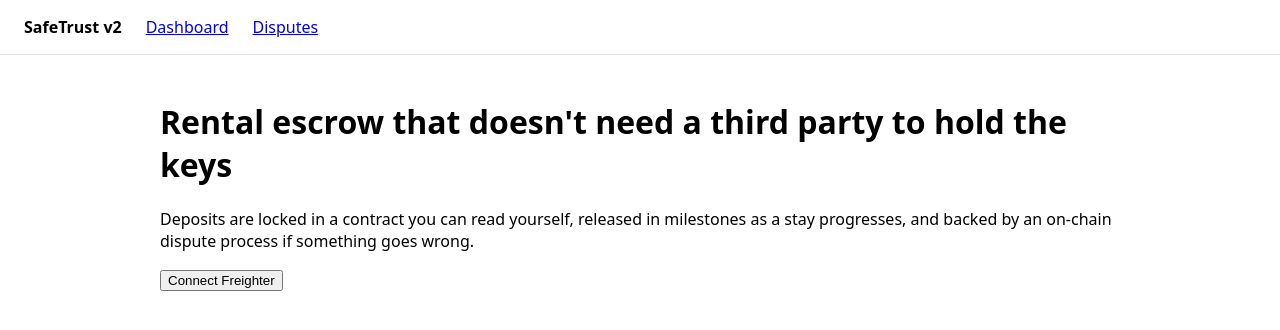
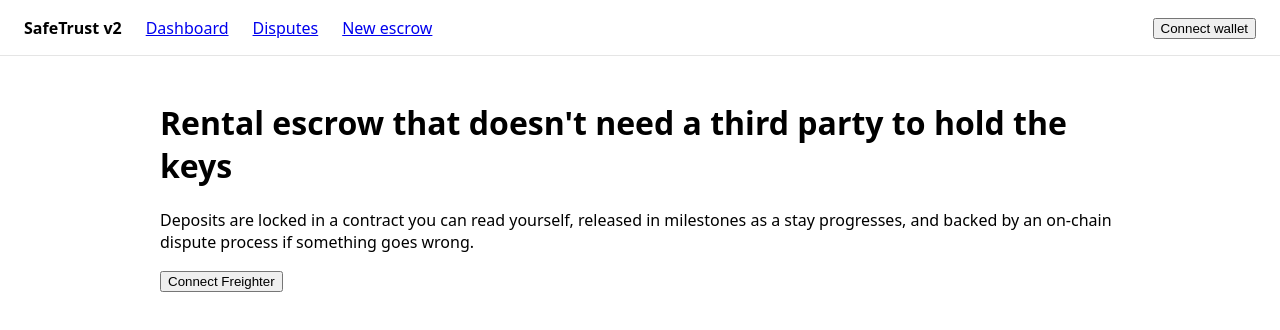
Before and after one commit to Anchorhold-stellar/frontend-, a Next.js app: page / in a window 1280 px wide. Shown: the top 330 px of the page. Built offline with nearby package versions, Linux system fonts and the light colour scheme; no server answers.

Commit message:
feat(nav): show connected wallet in the top nav
Adds a compact NavWallet control (connect/disconnect + truncated
address) to the global nav so wallet state is visible from every
page, plus a "New escrow" link ahead of the creation flow.

```diff
--- a/app/layout.tsx
+++ b/app/layout.tsx
@@ -1,5 +1,6 @@
 import type { ReactNode } from "react";
 import { WalletProvider } from "../lib/wallet-context";
+import { NavWallet } from "../components/NavWallet";
 
 export const metadata = {
   title: "SafeTrust v2",
@@ -14,6 +15,7 @@ export default function RootLayout({ children }: { children: ReactNode }) {
           <nav
             style={{
               display: "flex",
+              alignItems: "center",
               gap: 24,
               padding: "16px 24px",
               borderBottom: "1px solid #e5e5e5",
@@ -22,6 +24,10 @@ export default function RootLayout({ children }: { children: ReactNode }) {
             <strong>SafeTrust v2</strong>
             <a href="/dashboard">Dashboard</a>
             <a href="/disputes">Disputes</a>
+            <a href="/escrow/new">New escrow</a>
+            <div style={{ marginLeft: "auto" }}>
+              <NavWallet />
+            </div>
           </nav>
           <main style={{ padding: 24, maxWidth: 960, margin: "0 auto" }}>{children}</main>
         </WalletProvider>
--- /dev/null
+++ b/components/NavWallet.tsx
@@ -0,0 +1,21 @@
+"use client";
+
+import { useWallet } from "../lib/wallet-context";
+
+export function NavWallet() {
+  const { publicKey, connecting, connect, disconnect } = useWallet();
+
+  if (publicKey) {
+    return (
+      <button onClick={disconnect} title="Disconnect wallet">
+        {publicKey.slice(0, 4)}…{publicKey.slice(-4)}
+      </button>
+    );
+  }
+
+  return (
+    <button onClick={connect} disabled={connecting}>
+      {connecting ? "Connecting…" : "Connect wallet"}
+    </button>
+  );
+}
```
